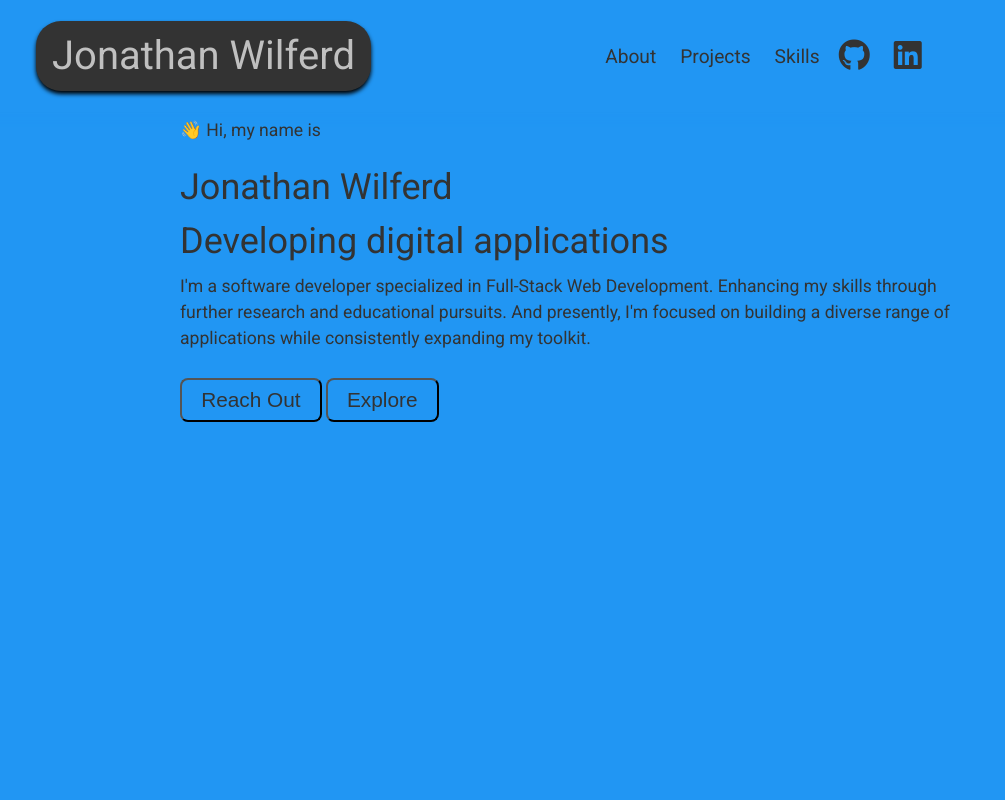
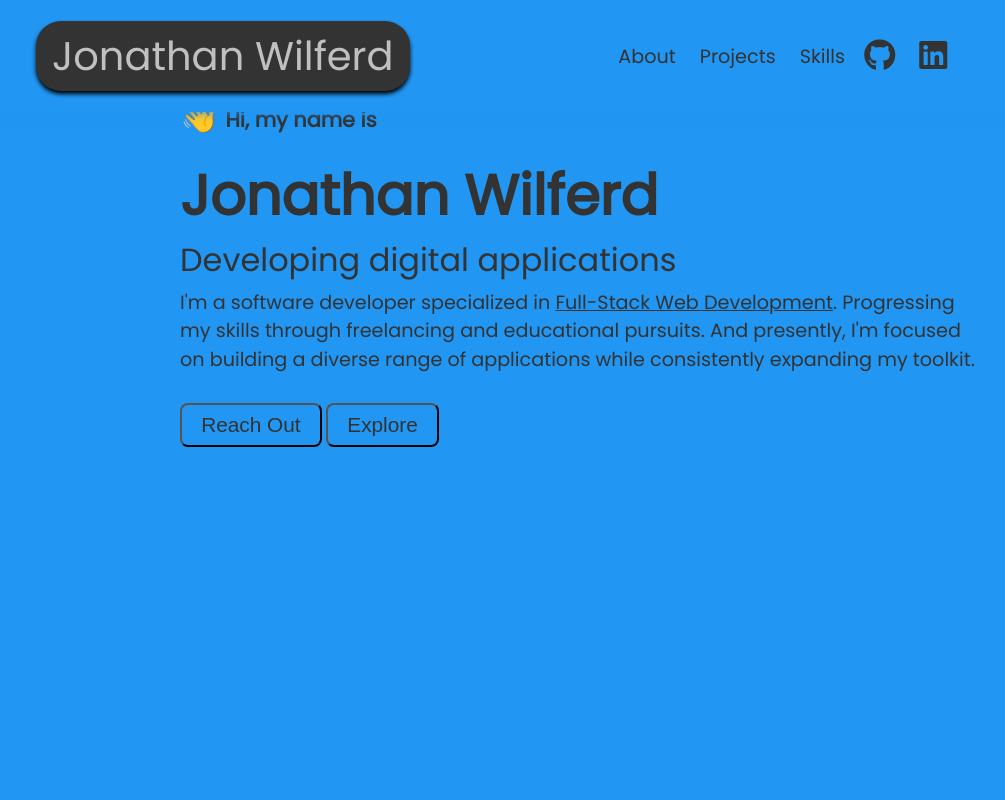
Before and after one commit to jwilferd10/Jonathan-Wilferd-PortfolioForge, a plain HTML site: page index.html in a window 1280 px wide. Shown: the top 800 px of the page, without its empty margins (60-1065 px from the left). Drawn offline with Linux system fonts and the light colour scheme.

Commit message:
Applied style changes aimed on index.html, added a new font that's used throughout the project while keeping Roboto for the project cards.

```diff
--- a/assets/css/style.css
+++ b/assets/css/style.css
@@ -15,7 +15,7 @@ body {
   background-color: var(--secondary);
   margin: 0;
   padding: 0;
-  font-family: 'Roboto', sans-serif;
+  font-family: 'Poppins', sans-serif;
   font-weight: 300;
   color: var(--dark);
   line-height: 1.5;
@@ -144,6 +144,26 @@ nav a:active {
   box-shadow: 0 0 10px rgba(0, 0, 0, 0.5);
 }
 
+#greetingsText {
+  font-size: 1.3rem;
+}
+
+#wavingEmoji {
+  font-size: 2rem;
+}
+
+#jumboName {
+  font-size: 3.5rem;
+}
+
+#jumboTitle {
+  font-size: 2rem;
+}
+
+#jumboSubText {
+  font-size: 1.2rem;
+}
+
 #jumbotronText {
   margin: -20rem 1rem 2rem 2rem;
   padding: 0rem 1rem 8rem 0rem;
@@ -199,6 +219,10 @@ nav a:active {
 #mobileNotification {
   display: none;
   font-style: italic;
+}
+
+#projectsWrapper {
+  font-family: 'Roboto', sans-serif;
 }
 
 .displayCard {
--- a/index.html
+++ b/index.html
@@ -9,6 +9,9 @@
     <title>Jonathan Wilferd - Full Stack Web Developer</title>
     <link rel="stylesheet" href="https://cdnjs.cloudflare.com/ajax/libs/font-awesome/5.11.2/css/all.min.css">
     <link href="https://fonts.googleapis.com/css2?family=Roboto&display=swap" rel="stylesheet">
+    <link rel="preconnect" href="https://fonts.googleapis.com">
+    <link rel="preconnect" href="https://fonts.gstatic.com" crossorigin>
+    <link href="https://fonts.googleapis.com/css2?family=Poppins&display=swap" rel="stylesheet">
     <link rel="stylesheet" href="assets/css/style.css">
     <link rel="stylesheet" href="assets/css/blue-silver.css">
   </head>
@@ -65,16 +68,14 @@
     <!-- Jumbotron -->
     <section id="jumbotron" class="flex-row justify-center align-center">
       <div id="jumbotronText">
-        <p class="pb-1">👋 Hi, my name is</p>
-        <h1 id="jumboName" class="pb-1 mobileText">Jonathan Wilferd</h1>
+        <p id="greetingsText" class="text-bold"><span id="wavingEmoji">👋</span> Hi, my name is</p>
+        <h1 id="jumboName" class="pb-1 mobileText text-bold">Jonathan Wilferd</h1>
         <h1 id="jumboTitle" class="pb-1 mobileText">Developing digital applications</h1>
         <p id="jumboSubText" class="pb-1">
-          I'm a software developer specialized in Full-Stack Web Development. Enhancing my skills through further research and educational pursuits. And presently, I'm focused on building a diverse range of applications while consistently expanding my toolkit.
+          I'm a software developer specialized in <span class="text-underline">Full-Stack Web Development</span>. Progressing my skills through freelancing and educational pursuits. And presently, I'm focused on building a diverse range of applications while consistently expanding my toolkit.
         </p>
         <button id="contactBtn" class="jumboBtn btn">Reach Out</button>
-        <button href="#mainContent" class="jumboBtn btn scroll">
-          Explore
-        </button>
+        <button href="#mainContent" class="jumboBtn btn scroll">Explore</button>
       </div>
     </section>
 
@@ -137,7 +138,7 @@
           <p id="desktopNotification" class="pl-3"><i class="fas fa-arrow-down"></i> <i class="fas fa-info pl-2 mr-2"></i> Hover on a card!</p>
         </div>
         <p id="mobileNotification" class="text-center pl-3"><i class="fas fa-arrow-down"></i> <i class="fas fa-info pl-2 mr-2"></i> Tap on a card!</p>
-        <div class="flex-row justify-space-between">
+        <div id="projectsWrapper" class="flex-row justify-space-between">
           <!-- PortfolioForge presentation -->
           <div class="col-12 mb-3 bg-dark text-light p-3 rounded-edges2 displayCard box-shadow2 target1">
             <h3 class="portfolio-item-title text-light">🌐 PortfolioForge.</h3>
```
